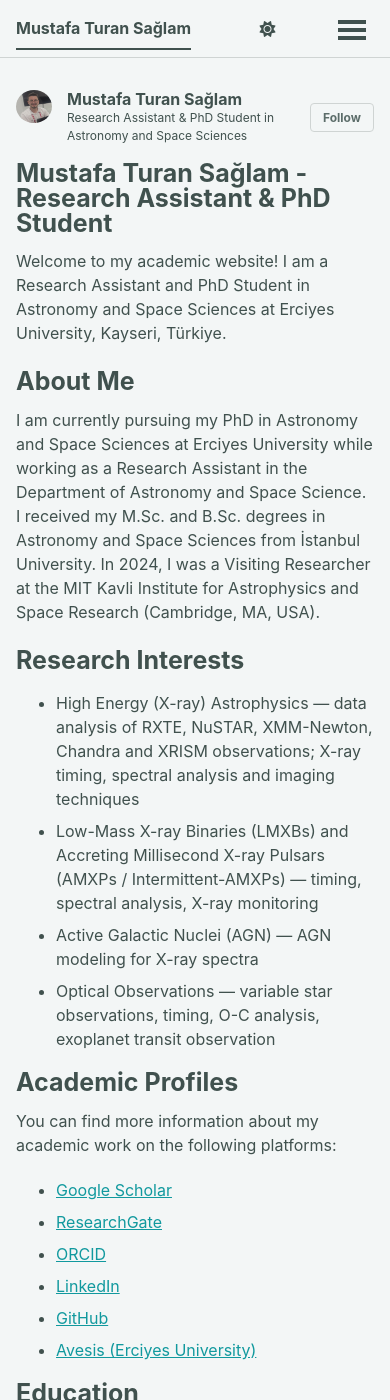
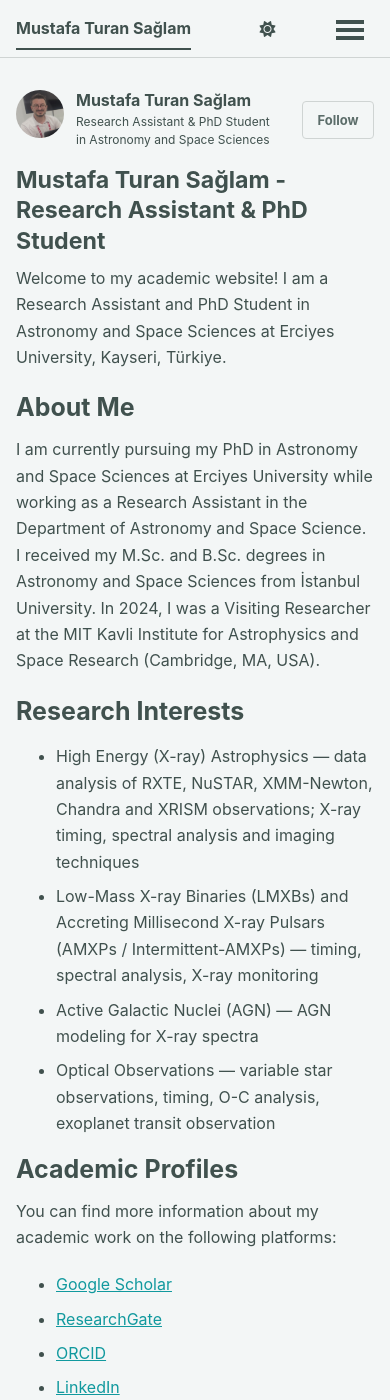
Before and after one commit to mtsaglam/mtsaglam.github.io, a Jekyll site: the page built from _pages/about.md, in a window 390 px wide and 1400 px high. Built offline with Jekyll 4.4.1, drawn with Linux system fonts in a browser that asks for light colours; a style sheet for code colours, icons or effects is not loaded.

Commit message:
Add mobile refinements stylesheet
Fixes the squashed author avatar, enlarges profile and menu tap targets,
loosens heading line-height, and lets wide tables scroll on small screens.

Co-Authored-By: Claude Opus 5 <noreply@anthropic.com>
Claude-Session: https://claude.ai/code/session_01JR84KC3NS5u3o9AfVjogQ3

```diff
--- /dev/null
+++ b/_sass/layout/_mobile.scss
@@ -0,0 +1,152 @@
+/* ==========================================================================
+   MOBILE REFINEMENTS
+   Small-screen fixes layered on top of the theme (<= 767px).
+   Imported last so these rules win.
+   ========================================================================== */
+
+@media screen and (max-width: 767px) {
+
+  /* --- Headings: the theme sets line-height 1 on titles, which makes
+         multi-line headings collide on narrow screens --- */
+  .page__title,
+  .archive__item-title,
+  .page__content h1,
+  .page__content h2,
+  .page__content h3,
+  .page__content h4 {
+    line-height: 1.3;
+    overflow-wrap: break-word;
+  }
+
+  .page__title {
+    font-size: 1.45rem;
+    margin-bottom: 0.4em;
+  }
+
+  .page__content {
+    h2 { font-size: 1.2rem; margin-top: 1.8em; }
+    h3 { font-size: 1.05rem; margin-top: 1.6em; }
+
+    p,
+    li {
+      line-height: 1.65;
+    }
+  }
+
+  /* --- Author profile: avatar was being squashed out of square and the
+         profile links were too small to tap comfortably --- */
+  .author__avatar {
+    img {
+      width: 48px;
+      height: 48px;
+      max-width: 48px;
+      object-fit: cover;
+      border-radius: 50%;
+    }
+  }
+
+  .author__content {
+    padding-left: 0.75rem;
+    vertical-align: middle;
+  }
+
+  .author__name {
+    font-size: 1rem;
+    line-height: 1.3;
+    margin: 0;
+  }
+
+  .author__bio {
+    font-size: 0.8125rem;
+    line-height: 1.4;
+    margin: 0.15rem 0 0;
+  }
+
+  .author__urls-wrapper {
+    button {
+      font-size: 0.8125rem;
+      padding: 0.5rem 0.9rem;
+      min-height: 38px;
+    }
+  }
+
+  .author__urls {
+    padding: 0.5rem 0.75rem;
+
+    li {
+      font-size: 0.875rem;
+      padding: 0;
+    }
+
+    a {
+      display: block;
+      padding: 0.5rem 0.25rem;
+      line-height: 1.3;
+    }
+  }
+
+  /* --- Navigation dropdown: wider panel and finger-sized rows --- */
+  .greedy-nav {
+    button {
+      padding: 0.4rem 0.6rem;
+    }
+
+    .hidden-links {
+      min-width: 11rem;
+      max-width: 80vw;
+
+      li {
+        font-size: 0.95rem;
+      }
+
+      a {
+        display: block;
+        padding: 0.6rem 0.9rem;
+        line-height: 1.3;
+      }
+    }
+
+    .visible-links li:first-child a {
+      font-size: 1rem;
+    }
+  }
+
+  /* --- Code and tables: keep them readable and inside the viewport --- */
+  .page__content {
+    pre,
+    pre code {
+      font-size: 0.8rem;
+      line-height: 1.5;
+    }
+
+    code {
+      overflow-wrap: break-word;
+    }
+
+    table {
+      display: block;
+      width: 100%;
+      overflow-x: auto;
+      -webkit-overflow-scrolling: touch;
+      font-size: 0.85rem;
+      white-space: nowrap;
+    }
+
+    img {
+      height: auto;
+    }
+  }
+
+  /* --- Footer --- */
+  .page__footer {
+    margin-top: 2.5em;
+
+    footer {
+      padding: 0.5rem 1rem 1rem;
+    }
+  }
+
+  .page__footer-copyright {
+    line-height: 1.6;
+  }
+}
--- a/assets/css/main.scss
+++ b/assets/css/main.scss
@@ -35,5 +35,6 @@
     "layout/page",
     "layout/archive",
     "layout/sidebar",
-    "layout/json_cv"
+    "layout/json_cv",
+    "layout/mobile"
 ;
```
